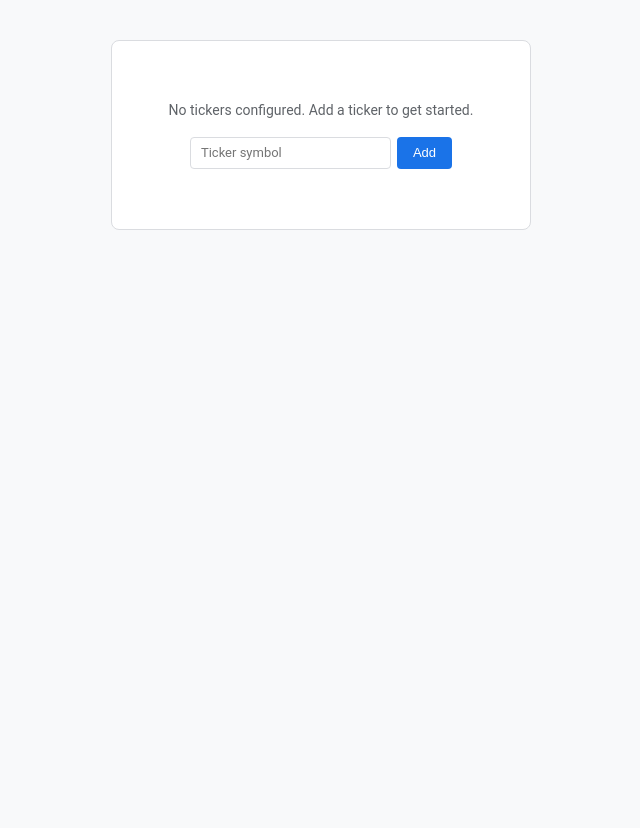
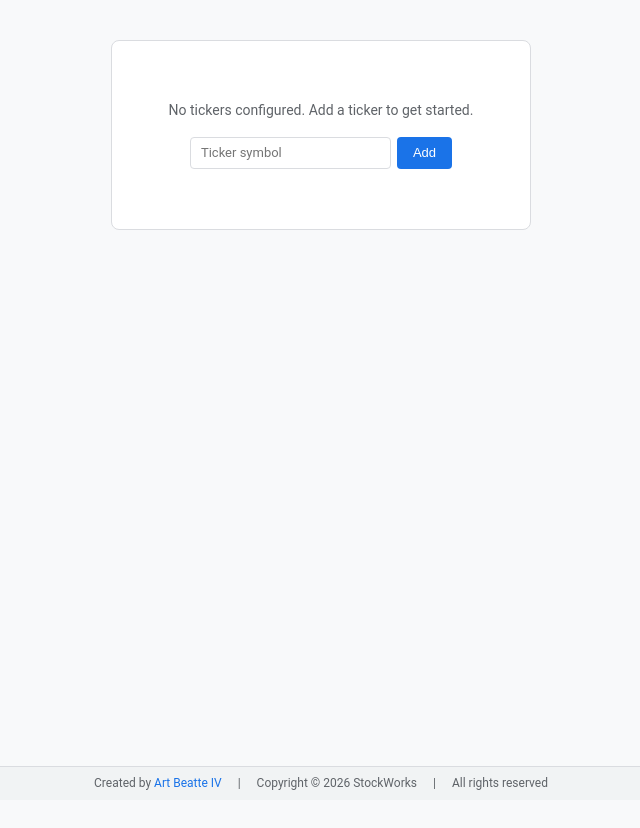
Before and after one commit to abeatte/stox, a React (Vite) app: page / in a window 1280 px wide. Shown: the top 828 px of the page, without its empty margins (319-959 px from the left). Built offline with nearby package versions, Linux system fonts and the light colour scheme.

Commit message:
feat: creates a sticky footer for the app

```diff
--- a/src/App.tsx
+++ b/src/App.tsx
@@ -2,6 +2,7 @@ import { QueryClient, QueryClientProvider } from '@tanstack/react-query';
 import { useTickerList } from './hooks/useTickerList';
 import { TickerTable } from './components/TickerTable';
 import { EmptyState } from './components/EmptyState';
+import { Footer } from './components/Footer';
 
 const queryClient = new QueryClient();
 
@@ -9,9 +10,12 @@ function AppContent() {
   const [tickers, addTicker] = useTickerList();
 
   return (
-    <main className="gs-app">
-      {tickers.length > 0 ? <TickerTable /> : <EmptyState onAddTicker={addTicker} />}
-    </main>
+    <>
+      <main className="gs-app">
+        {tickers.length > 0 ? <TickerTable /> : <EmptyState onAddTicker={addTicker} />}
+      </main>
+      <Footer/>
+    </>
   );
 }
 
--- /dev/null
+++ b/src/components/Footer.tsx
@@ -0,0 +1,14 @@
+export function Footer() {
+    return (<footer className="gs-footer">
+        <span>
+            Created by{' '}
+            <a href="https://artbeatte.com" target="_blank" rel="noopener noreferrer">
+                Art Beatte IV
+            </a>
+        </span>
+        <span>|</span>
+        <span>Copyright © {new Date().getFullYear()} StockWorks</span>
+        <span>|</span>
+        <span>All rights reserved</span>
+    </footer>);
+}
--- a/src/index.css
+++ b/src/index.css
@@ -356,6 +356,7 @@ body {
 /* ── App container ── */
 .gs-app {
   max-width: 100%;
+  height: 100vh;
   margin: 0;
   padding: 0;
 }
@@ -400,3 +401,28 @@ body {
   overflow: hidden;
   text-overflow: ellipsis;
 }
+
+/* ── Sticky footer ── */
+.gs-footer {
+  position: sticky;
+  bottom: 0;
+  display: flex;
+  justify-content: center;
+  align-items: center;
+  gap: 16px;
+  padding: 8px 12px;
+  background: #f1f3f4;
+  border-top: 1px solid #dadce0;
+  font-size: 12px;
+  color: #5f6368;
+  z-index: 4;
+}
+
+.gs-footer a {
+  color: #1a73e8;
+  text-decoration: none;
+}
+
+.gs-footer a:hover {
+  text-decoration: underline;
+}
```
